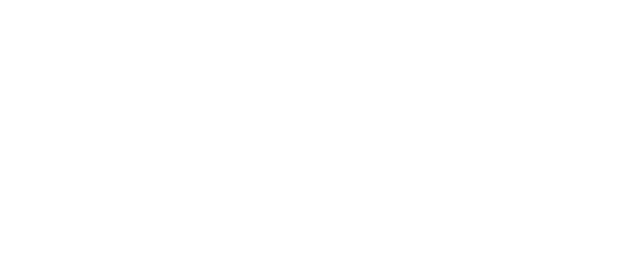
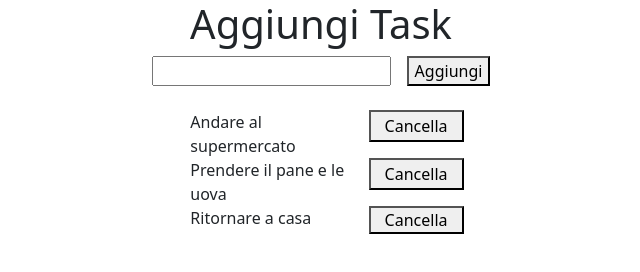
Before and after one commit to MartinelliFabio/vue-todolist, a plain HTML site: page index.html in a window 1280 px wide. Shown: the whole page, without its empty margins (319-959 px from the left). Drawn offline with nearby package versions, Linux system fonts and the light colour scheme.

Commit message:
create methods for add, remove and completed task.

```diff
--- a/css/style.css
+++ b/css/style.css
@@ -0,0 +1,7 @@
+li {
+    list-style: none;
+}
+
+.underline {
+    text-decoration: line-through;
+}
--- a/index.html
+++ b/index.html
@@ -7,10 +7,31 @@
     <link href="https://cdn.jsdelivr.net/npm/bootstrap@5.2.2/dist/css/bootstrap.min.css" rel="stylesheet" integrity="sha384-Zenh87qX5JnK2Jl0vWa8Ck2rdkQ2Bzep5IDxbcnCeuOxjzrPF/et3URy9Bv1WTRi" crossorigin="anonymous">
     <script src="https://cdn.jsdelivr.net/npm/vue@3.2.41/dist/vue.global.min.js"></script>
     <link rel="stylesheet" href="./css/style.css">
-    <title>Document</title>
+    <title>Vue - ToDoList</title>
 </head>
 <body>
 
+<div id="app">
+
+    <div class="d-flex flex-column align-items-center">
+        <div>
+            <h3 class="text-center fs-1">Aggiungi Task</h3>
+            <input type="text" v-model="newTask" @keyup.enter="aggiungiTask">
+            <button @click="aggiungiTask" class="ms-3">Aggiungi</button>
+            <div v-if="errore">Il task deve essere di almeno 3 caratteri</div>
+        </div>
+        <div class="container d-flex flex-column align-items-center">
+            <ul v-if="lista.length > 0" class="mt-4 p-0">
+                <li v-for="(item, index) in lista" :key="index" class="row">
+                    <span class="col-8" :class="item.done === true ? 'underline' : ''" @click="taskCompletato(index)">{{item.testo}}</span>
+                    <button @click="rimuoviTask(index)" class="col-4 p-0 mb-3">Cancella</button>
+                </li>
+            </ul>
+            <div v-else class="mt-3">Non ci sono cose da fare</div>
+        </div>
+    </div>
+
+</div>
 
 
 
--- a/js/script.js
+++ b/js/script.js
@@ -1 +1,79 @@
+/*  -----------------------------------------------------------------------------------------------
+    Descrizione:
+    Rifare l'esercizio della to do list argomento dell to-do list a piacere.
+    Questa volta però ogni todo sarà un oggetto, formato da due proprietà:
+    - text, una stringa che indica il testo del todo
+    - done, un booleano (true/false) che indica se il todo è stato fatto oppure no
+
+    MILESTONE 1
+    Stampare all'interno di una lista, un item per ogni todo.
+    Se la proprietà done è uguale a true, visualizzare il testo del todo sbarrato.
+
+    MILESTONE 2
+    Visualizzare a fianco ad ogni item ha una "x": cliccando su di essa, il todo viene rimosso dalla lista.
+
+    MILESTONE 3
+    Predisporre un campo di input testuale e un pulsante "aggiungi": cliccando sul pulsante, il testo digitato viene letto e utilizzato per creare un nuovo todo, che quindi viene aggiunto alla lista dei todo esistenti.
+
+    Bonus:
+    1- oltre al click sul pulsante, intercettare anche il tasto ENTER per aggiungere il todo alla lista
+    2- cliccando sul testo dell'item, invertire il valore della proprietà done del todo corrispondente (se done era uguale a false, impostare true e viceversa)
+--------------------------------------------------------------------------------------------------- */
 const {createApp} = Vue;
+
+const app = createApp({
+    data() {
+        return {
+            newTask: '',
+            errore: false,
+            lista: [
+                {
+                    testo: 'Andare al supermercato',
+                    done: false,
+                },
+                {
+                    testo: 'Prendere il pane e le uova',
+                    done: false,
+                },
+                {
+                    testo: 'Ritornare a casa',
+                    done: false,
+                }
+            ]
+        }
+    },
+    methods: {
+        aggiungiTask() {
+            if(this.newTask.length >= 3) {
+                this.lista.unshift({testo: this.newTask, done: false});
+                this.errore = false;
+            } else {
+                this.errore = true;
+            }
+            this.newTask = '';
+        },
+        rimuoviTask(i) {
+            this.lista.splice(i, 1);
+        },
+        taskCompletato(i) {
+            this.lista[i].done=!this.lista[i].done;
+        }
+    },
+    computed: {
+
+    },
+    mounted() {
+        console.log('in mounted');
+    },
+    created() {
+        console.log('in created');
+        console.log(this.surname);
+    },
+    beforeCreated() {
+        console.log('in before created');
+        console.log(this.surname);
+    },
+    beforeUpdate() {
+        console.log('in before update');
+    },
+}).mount('#app');
```
